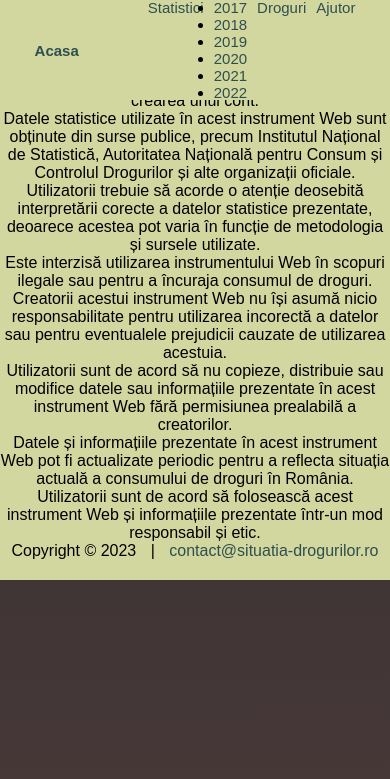
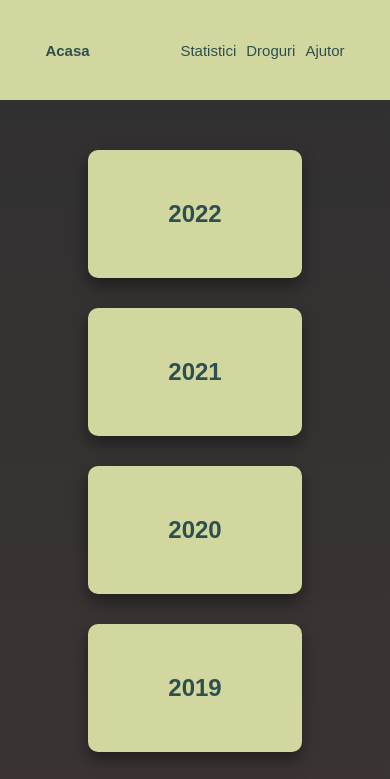
Before and after one commit to alexrobert02/RoDX, a website: page src/views/select_year.html in a window 390 px wide. Shown: the top 779 px of the page. Drawn offline with Linux system fonts and the light colour scheme.

Commit message:
some responsive layout

```diff
--- a/src/static/select_year.css
+++ b/src/static/select_year.css
@@ -12,6 +12,11 @@ body {
   overflow-x: hidden;
 
 }
+@media screen and (min-width: 768px) {
+  body {
+    /* overflow-y: hidden; */
+  }
+}
 
 main {
   padding: 50px 0;
@@ -20,11 +25,14 @@ main {
 .container {
   display: grid;
   grid-template-columns: repeat(3, 1fr);
-  grid-gap: 30px;
+  grid-row-gap: 30px;
+  /* background-color: pink; */
+  /* width: 70%; */
   margin: 0 auto;
-  width: 70%;
-  justify-items: center;
+  justify-items:center;
+  margin-top: 100px;
 }
+
 
 .card {
   border-radius: 10px;
@@ -33,12 +41,9 @@ main {
   box-shadow: 0 8px 16px rgba(0, 0, 0, 0.4);
   transition: all 0.3s ease-in-out;
   display: flex;
-  flex-direction: column;
-  justify-content: center;
-  align-items: center;
   text-align: center;
-  flex-basis: 33.3%;
-  max-width: 300px;
+  /* flex-basis: 33.3%; */
+  /* max-width: 300px; */
   flex-grow: 1;
 }
 
@@ -47,24 +52,14 @@ main {
   transform: translateY(-5px);
 }
 
-@media (max-width: 767px) {
+@media screen and (max-width: 767px) {
   .container {
     grid-template-columns: repeat(1, 1fr);
-    width: 90%;
-  }
-
-  .card {
-    padding: 30px;
   }
 }
 
-@media (min-width: 768px) {
+@media screen and (min-width: 768px) {
   .container {
     grid-template-columns: repeat(3, 1fr);
-    width: 70%;
-  }
-
-  .card {
-    padding: 50px 80px;
   }
 }
--- a/src/static/stats-styles.css
+++ b/src/static/stats-styles.css
@@ -3,14 +3,16 @@
   padding: 0;
 }
 
-html {
+body {
   width: 100vw;
-  height: 100vh;
+  min-height: 100vh;
+  /* overflow: hidden; */
 }
+@media screen and (min-width: 768px) {
+  body {
+    overflow: hidden;
+  }
 
-body {
-  height: 100vh;
-  overflow: hidden;
 }
 
 a {
@@ -21,23 +23,24 @@ a {
 
 .container {
   display: flex;
-  width: 100%;
-  height: 100%;
+  height: 100vh;
 }
 
 .year-container {
   display: flex;
+  justify-content: center;
   width: 25%;
-  height: 100%;
   background-color: #483838;
+  margin: 0 auto;
+  /* padding: 50px; */
 }
-
-#year {
-  transform: translateY(40%);
+@media screen and (min-width: 768px) {
+  .year-container h1 {
+    transform: translateY(50%);
+  }
 }
 
 .company-name-container {
-  height: 100%;
   width: 6%;
   background-color: #d2d79f;
 }
@@ -64,10 +67,15 @@ a {
 
 h1 {
   text-align: center;
-  /* top: 40%; */
   font-size: 3.5rem;
   color: #90b77d;
   width: 100%;
+}
+@media screen and (max-width: 767px) {
+  h1 {
+    margin-top: 20px;
+    transform: translateY(-10px);
+  }
 }
 
 #stats-title {
@@ -87,7 +95,7 @@ h1 {
   justify-content: center;
   gap: 20px;
   width: 75%;
-  height: 100%;
+  /* height: 100%; */
   background-color: #d2d79f;
 }
 
@@ -149,7 +157,6 @@ label {
 
   .info-container {
     width: 100%;
-    height: 80%;
   }
 }
 
--- a/src/views/select_year.html
+++ b/src/views/select_year.html
@@ -27,7 +27,7 @@
           <ul>
             <li>
               <a
-                onclick="getYear(2017)"
+                onclick="getYear(2018)"
                 href="/statisticdocs"
                 class="year-container"
                 >2018</a
@@ -35,7 +35,7 @@
             </li>
             <li>
               <a
-                onclick="getYear(2018)"
+                onclick="getYear(2019)"
                 href="/statisticdocs"
                 class="year-container"
                 >2019</a
@@ -43,7 +43,7 @@
             </li>
             <li>
               <a
-                onclick="getYear(2019)"
+                onclick="getYear(2020)"
                 href="/statisticdocs"
                 class="year-container"
                 >2020</a
@@ -51,7 +51,7 @@
             </li>
             <li>
               <a
-                onclick="getYear(2020)"
+                onclick="getYear(2021)"
                 href="/statisticdocs"
                 class="year-container"
                 >2021</a
@@ -59,7 +59,7 @@
             </li>
             <li>
               <a
-                onclick="getYear(2021)"
+                onclick="getYear(2022)"
                 href="/statisticdocs"
                 class="year-container"
                 >2022</a
@@ -67,7 +67,7 @@
             </li>
             <li>
               <a
-                onclick="getYear(2022)"
+                onclick="getYear(2023)"
                 href="/statisticdocs"
                 class="year-container"
                 >2023</a
@@ -75,62 +75,12 @@
             </li>
           </ul>
         </div>
-        <ul>
-          <li>
-            <a
-              onclick="getYear(2017)"
-              href="/statisticdocs"
-              class="year-container"
-              >2017</a
-            >
-          </li>
-          <li>
-            <a
-              onclick="getYear(2018)"
-              href="/statisticdocs"
-              class="year-container"
-              >2018</a
-            >
-          </li>
-          <li>
-            <a
-              onclick="getYear(2019)"
-              href="/statisticdocs"
-              class="year-container"
-              >2019</a
-            >
-          </li>
-          <li>
-            <a
-              onclick="getYear(2020)"
-              href="/statisticdocs"
-              class="year-container"
-              >2020</a
-            >
-          </li>
-          <li>
-            <a
-              onclick="getYear(2021)"
-              href="/statisticdocs"
-              class="year-container"
-              >2021</a
-            >
-          </li>
-          <li>
-            <a
-              onclick="getYear(2022)"
-              href="/statisticdocs"
-              class="year-container"
-              >2022</a
-            >
-          </li>
-        </ul>
         <a href="/druglist">Droguri</a>
         <a href="/help">Ajutor</a>
       </div>
     </header>
 
-    <!-- <main>
+    <main>
       <div class="container">
         <a onclick="getYear(2022)" href="/statisticdocs">
           <div class="card">
@@ -163,7 +113,7 @@
           </div>
         </a>
       </div>
-    </main> -->
+    </main>
     <footer>
       <p>Termeni și condiții</p>
       <br />
```
Also changed, not shown: src/views/statistic.html (+1 -0 lines), src/views/statisticdocs.html (+1 -0 lines).
